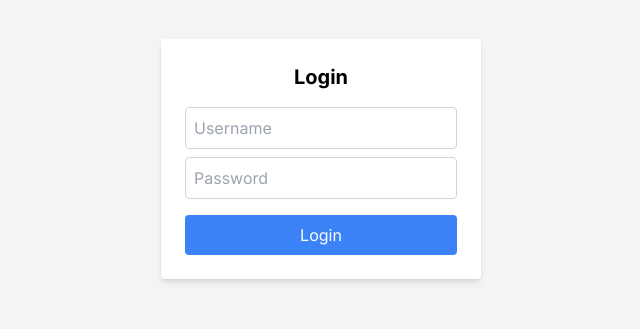
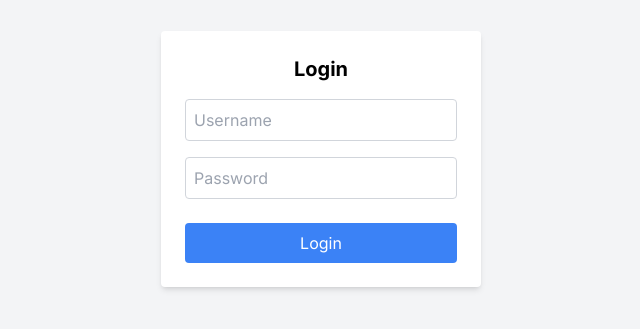
Before and after one commit to vignesh2004vasu/invisichat, a Next.js app: page / in a window 1280 px wide. Shown: the part 241-570 px from the top of the page, without its empty margins (319-959 px from the left). Built offline with nearby package versions, Linux system fonts and the light colour scheme.

Commit message:
Update page.js

```diff
--- a/app/page.js
+++ b/app/page.js
@@ -26,24 +26,36 @@ export default function LoginPage() {
   };
 
   return (
-    <div className="flex justify-center items-center h-screen bg-gray-100">
-      <form onSubmit={handleSubmit} className="bg-white p-6 rounded shadow-md w-full max-w-xs">
+    <div className="flex flex-col items-center justify-center min-h-screen bg-gray-100">
+      <form
+        onSubmit={handleSubmit}
+        className="bg-white p-6 rounded shadow-md w-full max-w-xs mx-auto"
+      >
         <h2 className="mb-4 text-xl font-bold text-center">Login</h2>
+        <div className="mb-4">
           <input
             type="text"
             value={username}
             onChange={(e) => setUsername(e.target.value)}
             placeholder="Username"
-          className="mb-2 p-2 border border-gray-300 rounded w-full"
+            className="p-2 border border-gray-300 rounded w-full"
           />
+        </div>
+        <div className="mb-6">
           <input
             type="password"
             value={password}
             onChange={(e) => setPassword(e.target.value)}
             placeholder="Password"
-          className="mb-4 p-2 border border-gray-300 rounded w-full"
+            className="p-2 border border-gray-300 rounded w-full"
           />
-        <button type="submit" className="w-full p-2 bg-blue-500 text-white rounded">Login</button>
+        </div>
+        <button
+          type="submit"
+          className="w-full p-2 bg-blue-500 text-white rounded hover:bg-blue-600"
+        >
+          Login
+        </button>
       </form>
     </div>
   );
```
Lines whose indentation alone changed are shown as unchanged.
